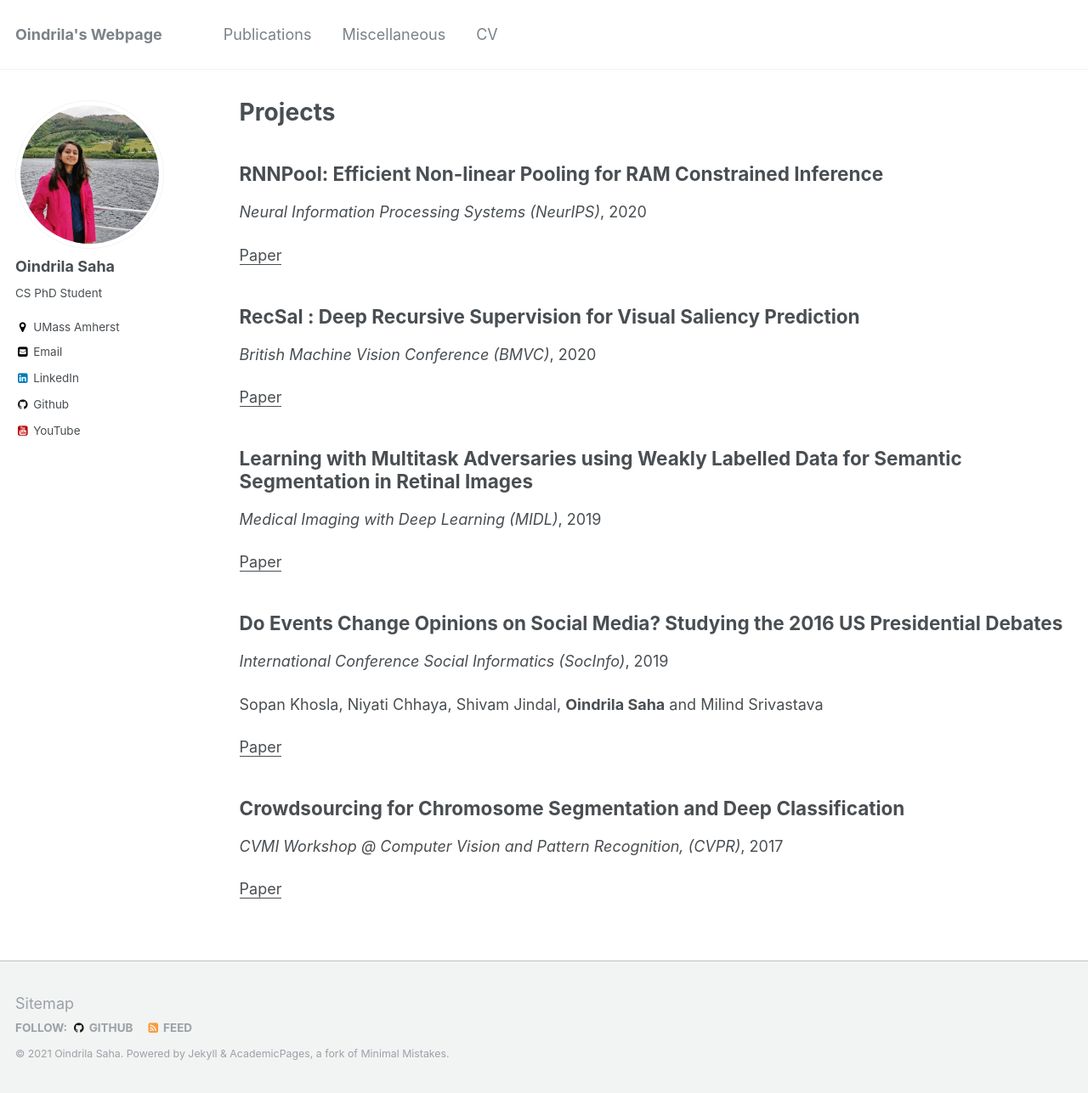
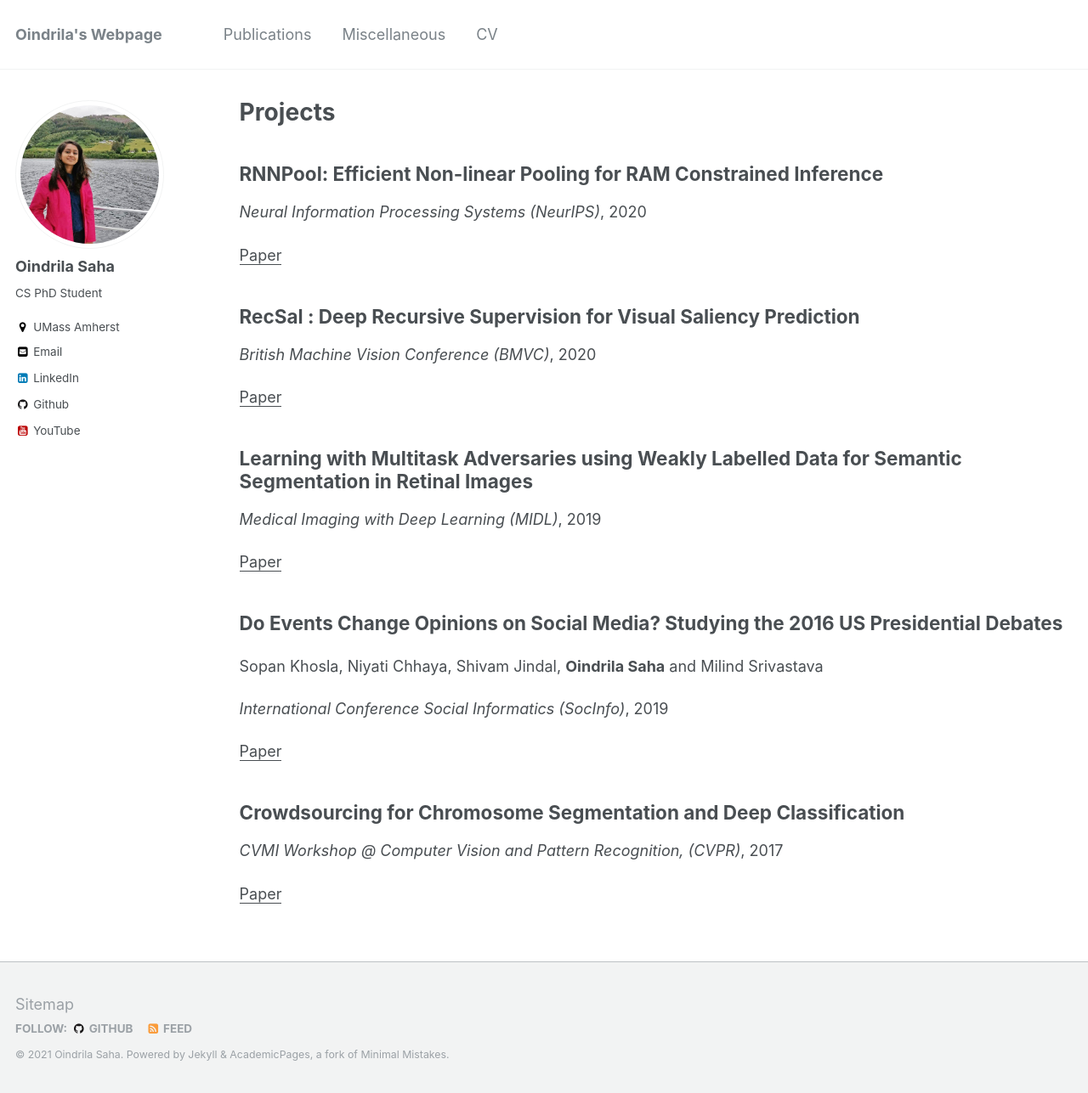
Before and after one commit to oindrilasaha/oindrilasaha.github.io, a Jekyll site: the page built from _pages/projects.md, in a window 1280 px wide and 1287 px high. Shown: the whole window at 85% size. Built offline with Jekyll 4.4.1, drawn with Linux system fonts in a browser that asks for light colours.

Commit message:
Update archive-single.html

```diff
--- a/_includes/archive-single.html
+++ b/_includes/archive-single.html
@@ -34,6 +34,10 @@
       {% endif %}
     </h2>
 
+    {% if post.authors %}
+    <p class="archive__item-authors" itemprop="authors">{{ post.authors | markdownify }}</p>
+    {% endif %}
+
     {% if post.read_time %}
       <p class="page__meta"><i class="fa fa-clock-o" aria-hidden="true"></i> {% include read-time.html %}</p>
     {% endif %}
@@ -46,9 +50,7 @@
          <p class="page__date"><strong><i class="fa fa-fw fa-calendar" aria-hidden="true"></i> {{ site.data.ui-text[site.locale].date_label | default: "Published:" }}</strong> <time datetime="{{ post.date | default: "1900-01-01" | date_to_xmlschema }}">{{ post.date | default: "1900-01-01" | date: "%B %d, %Y" }}</time></p>
         {% endif %}
 
-    {% if post.authors %}
-    <p class="archive__item-authors" itemprop="authors">{{ post.authors | markdownify }}</p>
-    {% endif %}
+
 
     {% if post.excerpt and site.read_more != 'enabled' %}
     <p class="archive__item-excerpt" itemprop="description">{{ post.excerpt | markdownify }}</p>
```
